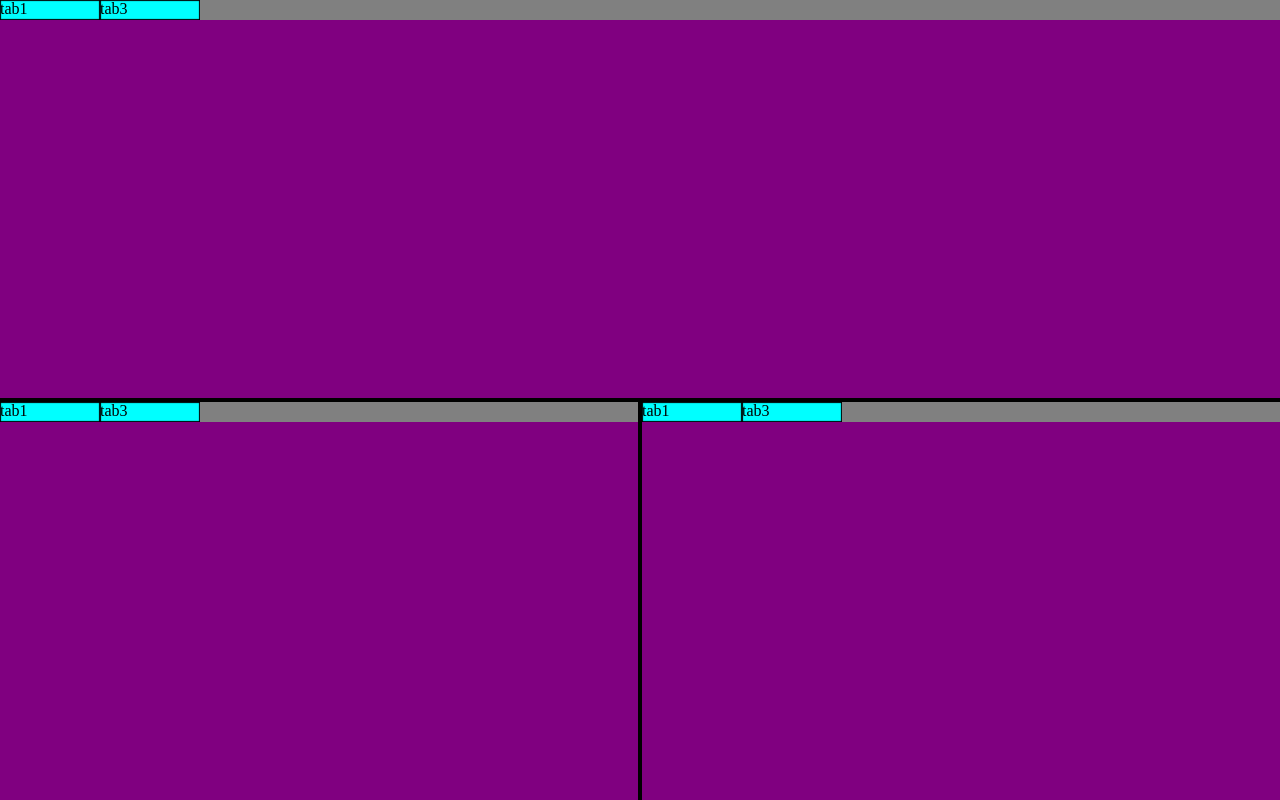
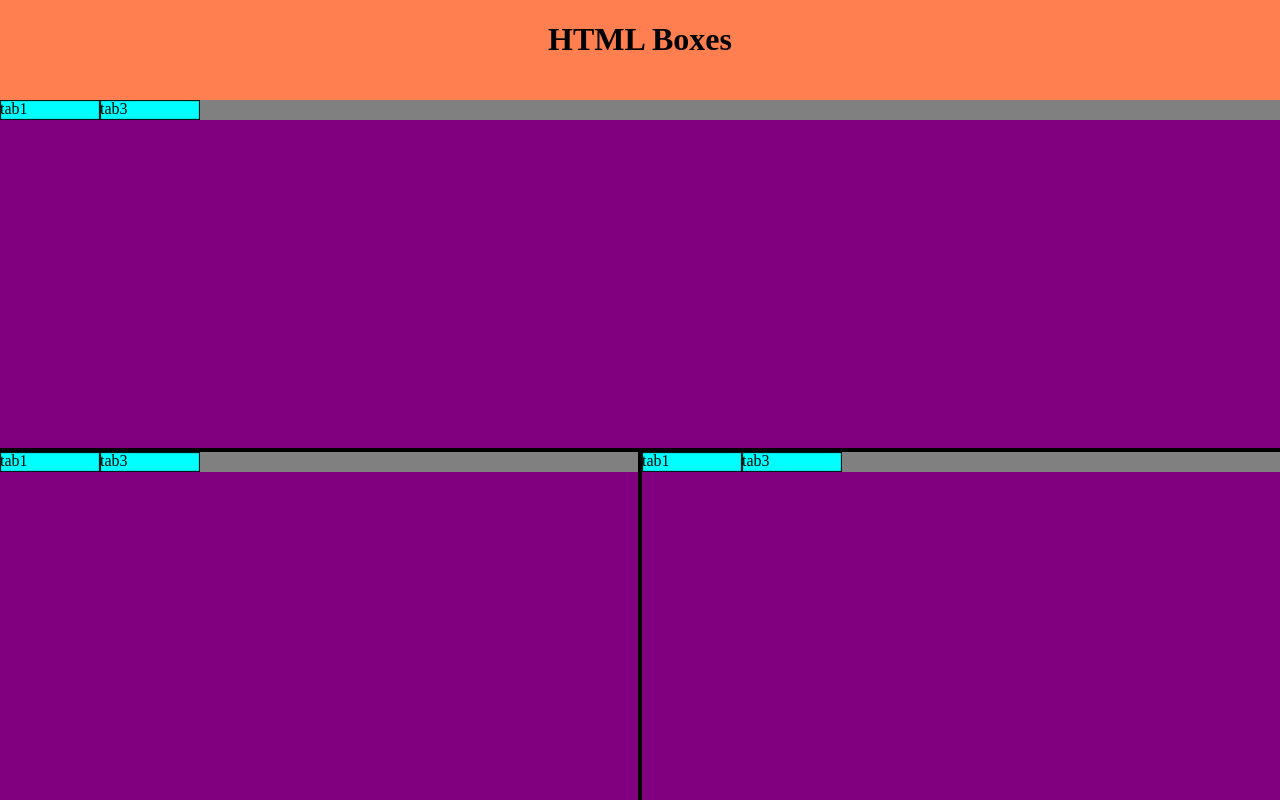
Before and after one commit to zukedog/htmlBoxes, a plain HTML site: page index.html in a window 1280 px wide. Drawn offline with Linux system fonts and the light colour scheme.

Commit message:
fix resize bug

```diff
--- a/drag.js
+++ b/drag.js
@@ -1,7 +1,7 @@
 // JavaScript Document
 function drag(ev) {
 	var me = this;
-	ev.dataTransfer.setData("text", ev.target);
+	ev.dataTransfer.setData("type", "tab");
 	console.log($(ev.target).attr("dat"));
 }
 
@@ -17,11 +17,15 @@ function drop(ev) {
     ev.preventDefault();
     var data = ev.dataTransfer.getData("text");
 	console.log(ev.dataTransfer.mozSourceNode);
+	console.log(data=="");
+	console.log(ev.dataTransfer.types)
 	$(ev.target).append("<p>Tested</p>");
 	console.log(ev);
 	dragleave(ev);
 }
 
 function hover(ev){
-	ev.preventDefault();
+	if (ev.dataTransfer.getData("type")=="tab"){
+		ev.preventDefault();
+	}
 }
--- a/index.html
+++ b/index.html
@@ -11,7 +11,12 @@
 </head>
 
 <body>
-	<div class="content" split="true" style="position: fixed;">
+	<div class="header">
+	<h1 align="center">HTML Boxes</h1>
+
+
+	</div>
+	<div class="content main" split="true">
 	<div class="content" or="horizontal" split="false"></div>
 	<div class="helper" or="horizontal"></div>
 	<div class="content" or="horizontal">
--- a/main.js
+++ b/main.js
@@ -25,8 +25,12 @@ function initResize(f){
 	var nextHeight = $(me).next()[dir]();
 	var st = f[screen];
 	$(document).on("mousemove", function(e){
-		$(me).prev()[dir]((prevHeight+(e[screen]-st))+"px");
-		$(me).next()[dir]((nextHeight-(e[screen]-st))+"px");
+		//$(me).prev()[dir]((prevHeight+(e[screen]-st))+"px");
+		//$(me).next()[dir]((nextHeight-(e[screen]-st))+"px");
+		$(me).prev()[dir]((prevHeight+(e[screen]-st))/$(".content.main")[dir]()*100+"%");
+		$(me).next()[dir]((prevHeight-(e[screen]-st))/$(".content.main")[dir]()*100+"%");
+
+		console.log((prevHeight-(e[screen]-st))/$(".content.main")[dir]()*100+"%");
 	});
 
 	$(document).one("mouseup", function(){
--- a/style.css
+++ b/style.css
@@ -5,6 +5,16 @@ html,body{
 	margin: 0px;
 	padding: 0px;
 	height: 100%;
+}
+.header{
+	width: 100%;
+	height: 100px;
+	background-color:coral;
+	overflow: hidden;
+}
+.content.main{
+	position: fixed;
+	height: calc(100% - 100px);
 }
 
 .helper{
```
Also changed, not shown: test.html (added, +1 -0 lines).
